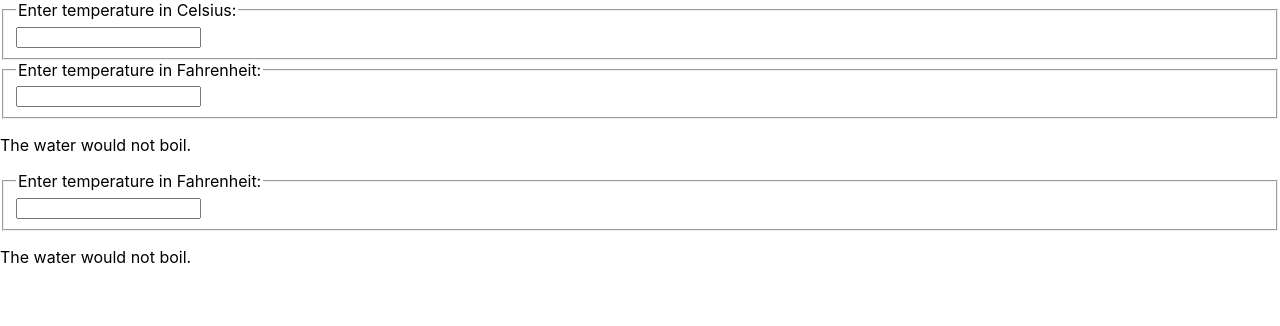
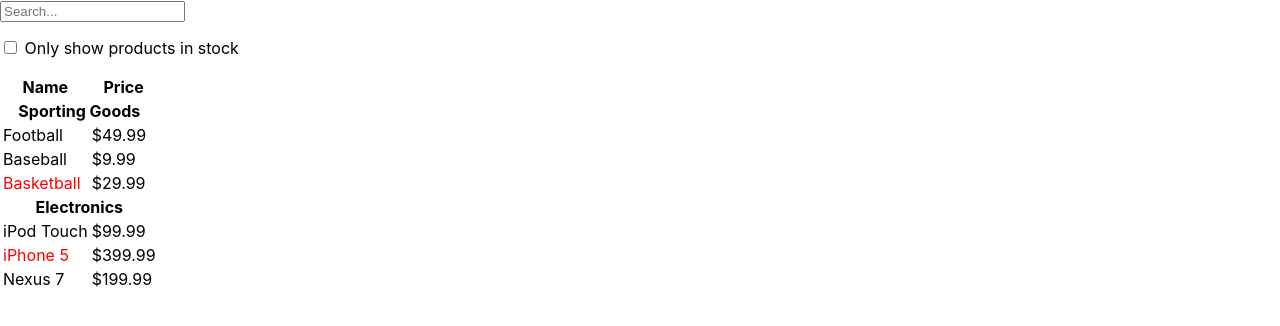
Before and after one commit to umarqu/reactJsTutorial, a React (Create React App) app: page / in a window 1280 px wide. Shown: the top 326 px of the page. Built offline with nearby package versions, Linux system fonts and the light colour scheme.

Commit message:
thinking react

```diff
--- a/public/index.html
+++ b/public/index.html
@@ -13,5 +13,6 @@
     <noscript>You need to enable JavaScript to run this app.</noscript>
     <div id="root"></div>
     <div id="clock"></div>
+    <div id="container"></div>
   </body>
 </html>
--- /dev/null
+++ b/src/ThinkingReact/ProductTable.js
@@ -0,0 +1,112 @@
+import React from 'react';
+import ReactDOM from 'react-dom';
+import '../App.css';
+
+class ProductCategoryRow extends React.Component{
+  render(){
+    const category = this.props.category;
+
+    return(
+      <tr>
+          <th colSpan="2">
+            {category}
+          </th>
+        </tr>
+      );
+  }
+}
+
+class ProductRow extends React.Component {
+  render() {
+    const product = this.props.product;
+    const name = product.stocked ?
+
+      product.name :
+      <span style={{color: 'red'}}>
+        {product.name}
+      </span>;
+
+    return (
+      <tr>
+        <td>{name}</td>
+        <td>{product.price}</td>
+      </tr>
+    );
+  }
+}
+
+
+
+class ProductTable extends React.Component {
+  render() {
+    const rows = [];
+    let lastCategory = null;
+
+    this.props.products.forEach((product) => {
+      if (product.category !== lastCategory) {
+        rows.push(
+          <ProductCategoryRow
+            category={product.category}
+            key={product.category} />
+        );
+      }
+      rows.push(
+        <ProductRow
+          product={product}
+          key={product.name} />
+      );
+      lastCategory = product.category;
+    });
+
+    return (
+      <table>
+        <thead>
+          <tr>
+            <th>Name</th>
+            <th>Price</th>
+          </tr>
+        </thead>
+        <tbody>{rows}</tbody>
+      </table>
+    );
+  }
+}
+
+
+class SearchBar extends React.Component {
+  render() {
+    return (
+      <form>
+        <input type="text" placeholder="Search..." />
+        <p>
+          <input type="checkbox" />
+          {' '}
+          Only show products in stock
+        </p>
+      </form>
+    );
+  }
+}
+
+class FilterableProductTable extends React.Component {
+  render() {
+    return (
+      <div>
+        <SearchBar />
+        <ProductTable products={this.props.products} />
+      </div>
+    );
+  }
+}
+
+
+const PRODUCTS = [
+  {category: 'Sporting Goods', price: '$49.99', stocked: true, name: 'Football'},
+  {category: 'Sporting Goods', price: '$9.99', stocked: true, name: 'Baseball'},
+  {category: 'Sporting Goods', price: '$29.99', stocked: false, name: 'Basketball'},
+  {category: 'Electronics', price: '$99.99', stocked: true, name: 'iPod Touch'},
+  {category: 'Electronics', price: '$399.99', stocked: false, name: 'iPhone 5'},
+  {category: 'Electronics', price: '$199.99', stocked: true, name: 'Nexus 7'}
+];
+
+export default FilterableProductTable;
--- a/src/index.js
+++ b/src/index.js
@@ -8,7 +8,8 @@
 //import App from './6_Handling_Events/app.js'
 //import App from './8_Lists_Keys/app.js'
 //import App from './9_forms/app.js'
-import App from './10_lifting_State_Up/app.js'
+//import App from './10_lifting_State_Up/app.js'
+import ProductTable from './ThinkingReact/ProductTable.js'
 
 
 import * as serviceWorker from './serviceWorker';
@@ -36,6 +37,23 @@
 
 
 //10-.forms
-ReactDOM.render(<App />, document.getElementById('root'));
+//ReactDOM.render(<App />, document.getElementById('root'));
+
+
+//thinking react
+const PRODUCTS = [
+  {category: 'Sporting Goods', price: '$49.99', stocked: true, name: 'Football'},
+  {category: 'Sporting Goods', price: '$9.99', stocked: true, name: 'Baseball'},
+  {category: 'Sporting Goods', price: '$29.99', stocked: false, name: 'Basketball'},
+  {category: 'Electronics', price: '$99.99', stocked: true, name: 'iPod Touch'},
+  {category: 'Electronics', price: '$399.99', stocked: false, name: 'iPhone 5'},
+  {category: 'Electronics', price: '$199.99', stocked: true, name: 'Nexus 7'}
+];
+
+ReactDOM.render(
+  <ProductTable products={PRODUCTS} />,
+  document.getElementById('container')
+);
+
 
 serviceWorker.unregister();
```
